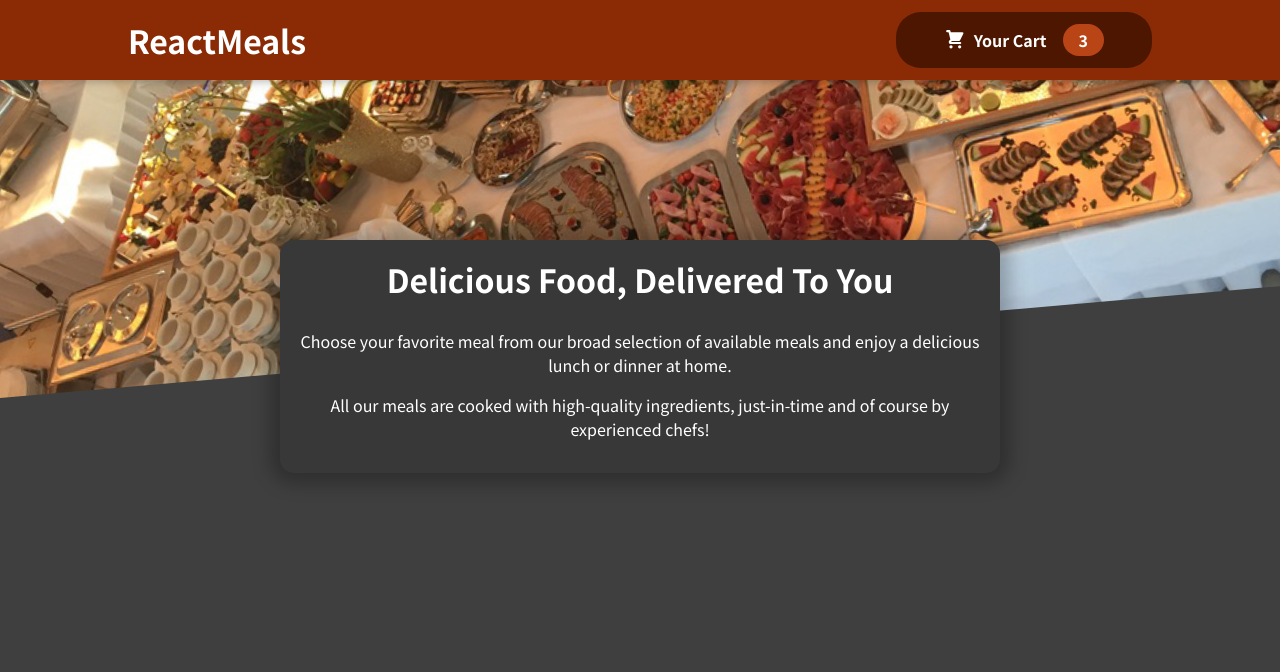
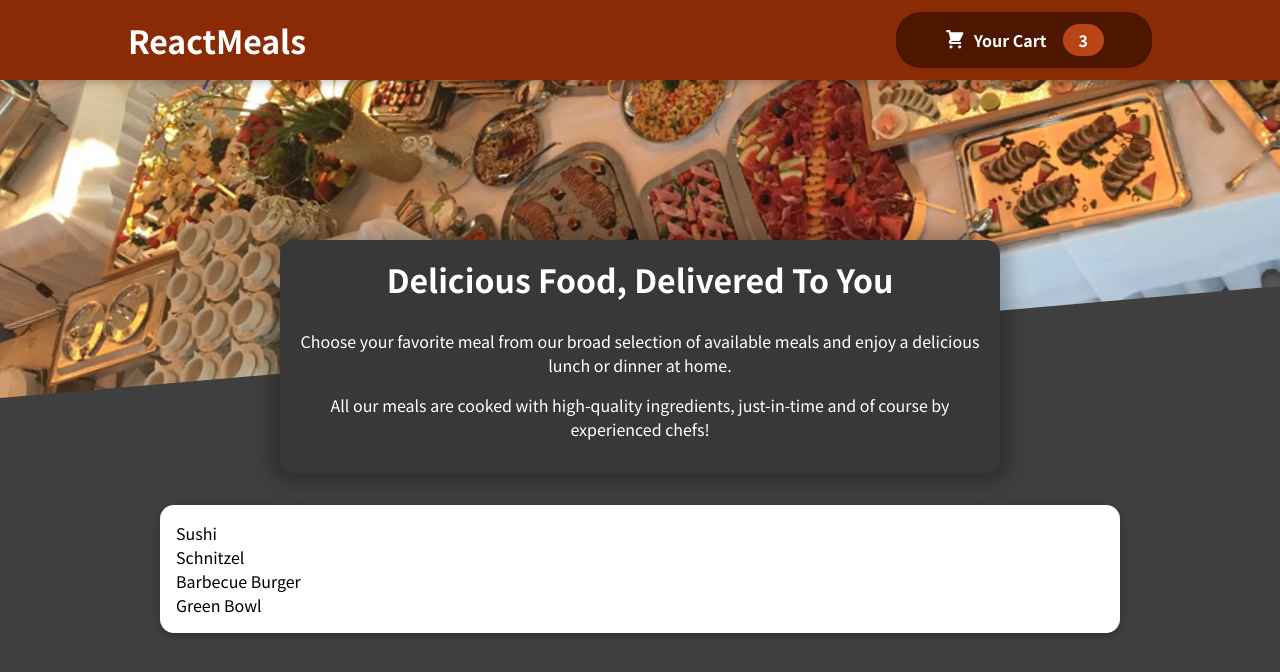
Before and after one commit to basiltt/react-food-order-app-3, a React (Create React App) app: page / in a window 1280 px wide. Shown: the top 672 px of the page. Built offline with nearby package versions, Linux system fonts and the light colour scheme.

Commit message:
Add available meals section
Create new files AvailableMeals.js, AvailableMeals.module.css, Card.js, Card.module.css files and modify Meals.js file

```diff
--- /dev/null
+++ b/src/components/Meals/AvailableMeals.js
@@ -0,0 +1,47 @@
+import React from 'react';
+import Card from "../UI/Card";
+import styles from './AvailableMeals.module.css';
+
+const DUMMY_MEALS = [
+    {
+        id: 'm1',
+        name: 'Sushi',
+        description: 'Finest fish and veggies',
+        price: 22.99,
+    },
+    {
+        id: 'm2',
+        name: 'Schnitzel',
+        description: 'A german specialty!',
+        price: 16.5,
+    },
+    {
+        id: 'm3',
+        name: 'Barbecue Burger',
+        description: 'American, raw, meaty',
+        price: 12.99,
+    },
+    {
+        id: 'm4',
+        name: 'Green Bowl',
+        description: 'Healthy...and green...',
+        price: 18.99,
+    },
+];
+
+
+function AvailableMeals(props) {
+    const mealList = DUMMY_MEALS.map((meal) => <li>{meal.name}</li>)
+    return (
+        <section className={styles.meals}>
+            <Card>
+                <ul>
+                    {mealList}
+                </ul>
+            </Card>
+        </section>
+
+    );
+}
+
+export default AvailableMeals;
--- /dev/null
+++ b/src/components/Meals/AvailableMeals.module.css
@@ -0,0 +1,24 @@
+.meals {
+    max-width: 60rem;
+    width: 90%;
+    margin: 2rem auto;
+    animation: meals-appear 1s ease-out forwards;
+}
+
+.meals ul {
+    list-style: none;
+    margin: 0;
+    padding: 0;
+}
+
+@keyframes meals-appear {
+    from {
+        opacity: 0;
+        transform: translateY(3rem);
+    }
+
+    to {
+        opacity: 1;
+        transform: translateY(0);
+    }
+}
--- a/src/components/Meals/Meals.js
+++ b/src/components/Meals/Meals.js
@@ -1,10 +1,12 @@
 import React, {Fragment} from 'react';
 import MealsSummary from "./MealsSummary";
+import AvailableMeals from "./AvailableMeals";
 
 function Meals(props) {
     return (
         <Fragment>
             <MealsSummary />
+            <AvailableMeals />
         </Fragment>
     );
 }
--- /dev/null
+++ b/src/components/UI/Card.js
@@ -0,0 +1,10 @@
+import React from 'react';
+import styles from './Card.module.css'
+
+function Card(props) {
+    return (
+        <div className={styles.card}>{props.children}</div>
+    );
+}
+
+export default Card;
--- /dev/null
+++ b/src/components/UI/Card.module.css
@@ -0,0 +1,6 @@
+.card {
+    padding: 1rem;
+    box-shadow: 0 2px 8px rgba(0, 0, 0, 0.25);
+    border-radius: 14px;
+    background-color: white;
+}
```
